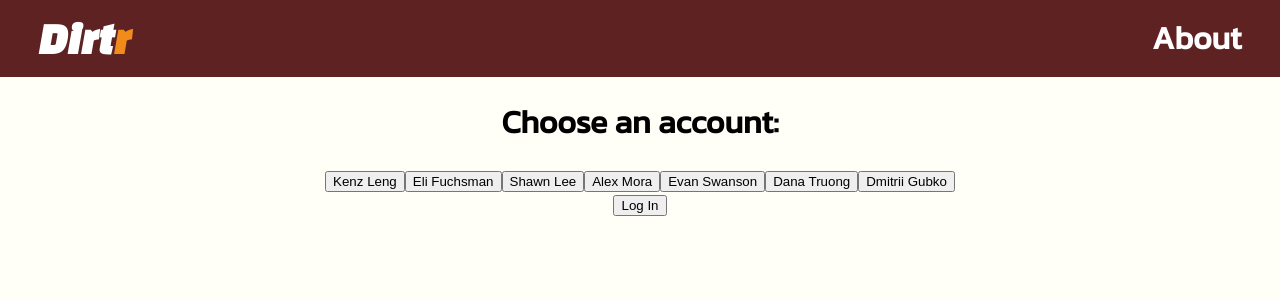
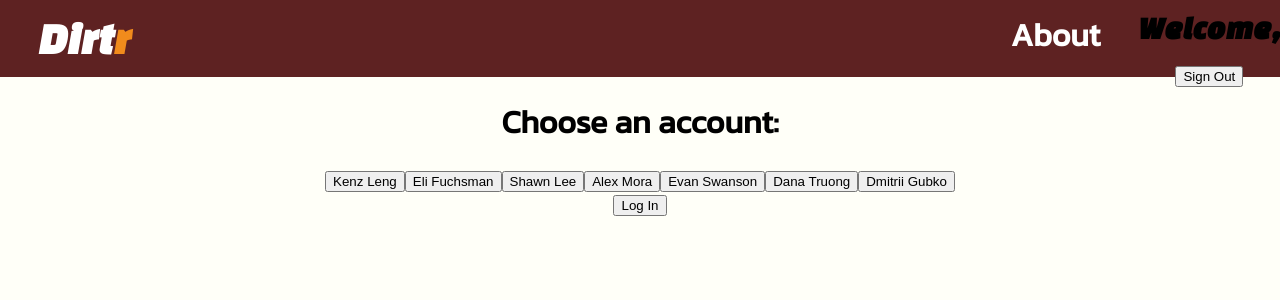
Before and after one commit to dgubko/dirtr_v2.0, a React (Create React App) app: page / in a window 1280 px wide. Both pictures are taken after a click on the button "Kenz Leng". Shown: the top 300 px of the page. Built offline with nearby package versions, Linux system fonts and the light colour scheme; no server answers.

Commit message:
Create basic signout functionality

```diff
--- a/src/Components/Header/Header.css
+++ b/src/Components/Header/Header.css
@@ -12,6 +12,10 @@
   background-color: #5e2222;
   width: 100%;
   height: 6vw;
+}
+
+.header-right {
+  display: flex;
 }
 
 .login-banner {
--- a/src/Components/Header/Header.js
+++ b/src/Components/Header/Header.js
@@ -1,9 +1,17 @@
 import './Header.css';
 import { Route, Routes, NavLink } from 'react-router-dom'
+import { logOut, setUser } from "../../actions";
 import { useSelector, useDispatch } from 'react-redux'
 
 const Header = () => {
   const loginBoolean = useSelector((state) => state.isLogged)
+  const selectedUser = useSelector((state) =>state.selectedUser.data)
+  const dispatch = useDispatch()
+  const signOut = () => {
+    dispatch(logOut())
+    dispatch(setUser({data:{attributes:{name:'signed-out'}}}))
+  }
+
   if(loginBoolean) {
     return (
       <div className='Header'>
@@ -11,9 +19,17 @@ const Header = () => {
                   <NavLink to='/home'>
                       <h1 className='title'>Dirt<span className='title-r'>r</span></h1>
                   </NavLink>
-                  <NavLink to='/about'>
-                      <h1 className='about-button'>About</h1>
-                  </NavLink>
+                  <div className='header-right'>
+                    <NavLink to='/about'>
+                        <h1 className='about-button'>About</h1>
+                    </NavLink>
+                    <div className='account-section'>
+                      <h1 className='welcome-user'>Welcome, {selectedUser.attributes.name !== 'signed-out' ? selectedUser.attributes.name : ''}</h1>
+                      <NavLink to='/'>
+                        <button className='sign-out' onClick={() => signOut()}>Sign Out</button>
+                      </NavLink>
+                    </div>
+                  </div>
               </div>
       </div>
     );
--- a/src/Components/Login/Login.js
+++ b/src/Components/Login/Login.js
@@ -1,7 +1,7 @@
 import './Login.css';
 import { Route, Routes, NavLink } from 'react-router-dom'
 import { useSelector, useDispatch } from 'react-redux'
-import { logToggle, setUser } from "../../actions"
+import { logIn, setUser } from "../../actions"
 import localUsers from '../../localUsers'
 
 const Login = () => {
@@ -27,7 +27,7 @@ const getUser = (id) => {
 
 const selectAccount = (id) => {
   getUser(id)
-  dispatch(logToggle())
+  dispatch(logIn())
 }
 
 const enterButton = (<NavLink to='/home'>
--- a/src/actions/index.js
+++ b/src/actions/index.js
@@ -1,6 +1,12 @@
-export const logToggle = () => {
+export const logIn = () => {
   return {
     type: "SIGN_IN",
+  };
+};
+
+export const logOut = () => {
+  return {
+    type: "SIGN_OUT",
   };
 };
 
--- a/src/reducers/isLogged.js
+++ b/src/reducers/isLogged.js
@@ -2,6 +2,8 @@ const loggedReducer = (state = false, action) => {
     switch(action.type) {
         case 'SIGN_IN':
             return true
+        case 'SIGN_OUT':
+            return false
         default:
             return state
     }
--- a/src/reducers/setIndividualUser.js
+++ b/src/reducers/setIndividualUser.js
@@ -1,4 +1,4 @@
-const setIndividualUser = (state = {}, action) => {
+const setIndividualUser = (state = {data:{attributes:{name:'signed-out'}}}, action) => {
     switch(action.type) {
         case 'SET_USER':
             return action.payload
--- a/src/store.js
+++ b/src/store.js
@@ -11,13 +11,13 @@ const persistConfig = {
 
 const persistedReducer = persistReducer(persistConfig, rootReducer)
 
-const defaultState = {
-  isLogged: false,
-  users: [],
-  trails: [],
-  selectedUser: {},
-  selectedTrail: {}
-}
+// const defaultState = {
+//   isLogged: false,
+//   users: [],
+//   trails: [],
+//   selectedUser: {},
+//   selectedTrail: {}
+// }
 
 // const store = createStore(rootReducer, defaultState, window.__REDUX_DEVTOOLS_EXTENSION__ && window.__REDUX_DEVTOOLS_EXTENSION__())
 
```
